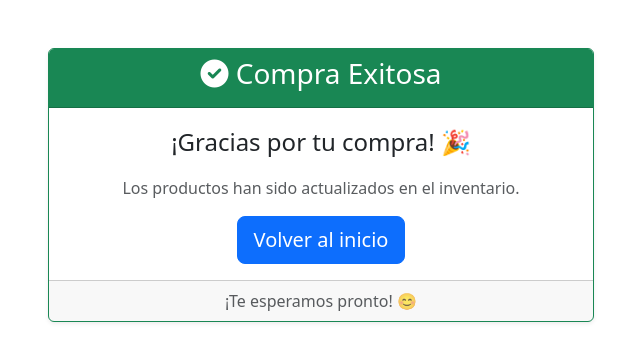
After one commit to aurbanoc94/app_sis, a Django app: template GestionInventario/inventario/templates/inventario/compra_exitosa.html in a window 1280 px wide. The commit adds this page. Shown: the top 362 px of the page, without its empty margins (319-959 px from the left). Run offline with Django 3.2, Linux system fonts and the light colour scheme; the template is opened without the code that fills it, so the values that code supplies are empty.

Commit message:
subiendo archivos y funcion de venta

```diff
--- a/GestionInventario/inventario/templates/inventario/carrito.html
+++ b/GestionInventario/inventario/templates/inventario/carrito.html
@@ -73,8 +73,8 @@
 
             <!-- Botones de acción -->
             <div class="mt-4 text-center">
-                <a href="/checkout/" class="btn btn-primary btn-lg">Proceder a la compra</a>
-                <a href="{% url 'inventario:producto-list' %}">Seguir comprando</a>
+                <a href="/checkout/" class="btn btn-primary">Proceder a la compra</a>
+                <a href="{% url 'inventario:producto-list' %}" class="btn btn-secondary">Seguir comprando</a>
             </div>
 
         {% else %}
--- /dev/null
+++ b/GestionInventario/inventario/templates/inventario/compra_exitosa.html
@@ -0,0 +1,51 @@
+<!DOCTYPE html>
+<html lang="es">
+<head>
+    <meta charset="UTF-8">
+    <meta name="viewport" content="width=device-width, initial-scale=1.0">
+    <title>Compra Exitosa</title>
+    <!-- Cargando el archivo CSS de Bootstrap desde CDN -->
+    <link href="https://cdn.jsdelivr.net/npm/bootstrap@5.3.1/dist/css/bootstrap.min.css" rel="stylesheet">
+    <!-- Cargando el icono de FontAwesome (opcional para los iconos) -->
+    <link href="https://cdnjs.cloudflare.com/ajax/libs/font-awesome/6.0.0-beta3/css/all.min.css" rel="stylesheet">
+</head>
+<body>
+
+    <!-- Contenedor principal con espacio superior -->
+    <div class="container mt-5">
+
+        <!-- Fila para centrar el contenido -->
+        <div class="row justify-content-center">
+            <div class="col-md-6">
+
+                <!-- Tarjeta con el mensaje de éxito -->
+                <div class="card text-center shadow-sm border-success">
+                    <div class="card-header bg-success text-white">
+                        <h3 class="card-title"><i class="fas fa-check-circle"></i> Compra Exitosa</h3>
+                    </div>
+
+                    <div class="card-body">
+                        <p class="card-text fs-4">¡Gracias por tu compra! 🎉</p>
+                        <p class="text-muted">Los productos han sido actualizados en el inventario.</p>
+
+                        <!-- Botón para volver al inicio -->
+                        <a href="{% url 'inventario:home' %}" class="btn btn-primary btn-lg">
+                            Volver al inicio
+                        </a>
+                    </div>
+
+                    <div class="card-footer text-muted">
+                        ¡Te esperamos pronto! 😊
+                    </div>
+                </div>
+
+            </div>
+        </div>
+
+    </div>
+
+    <!-- Cargando el script de Bootstrap para interactividad (por ejemplo, para modales o popovers) -->
+    <script src="https://cdn.jsdelivr.net/npm/bootstrap@5.3.1/dist/js/bootstrap.bundle.min.js"></script>
+
+</body>
+</html>
--- a/GestionInventario/inventario/urls.py
+++ b/GestionInventario/inventario/urls.py
@@ -9,6 +9,7 @@ urlpatterns = [
     path('carrito/', views.carrito, name='carrito'),
     path('productos/',views.ProductoListView.as_view(),name="producto-list"),
     path('seguir-comprando/', views.seguir_comprando, name='seguir_comprando'),
+    path('checkout/', views.checkout, name='checkout'),
     path('agregar-al-carrito/<int:producto_id>/', views.agregar_al_carrito, name='agregar_al_carrito'),
     path('registro/',views.ProductoCreateView.as_view(),name="producto-create"),
     path('editar/<int:pk>/',views.ProductoUpdateView.as_view(),name="producto-edit"),
```
Also changed, not shown: GestionInventario/inventario/templates/inventario/producto_list.html (+34 -11 lines), GestionInventario/inventario/views.py (+28 -6 lines).
